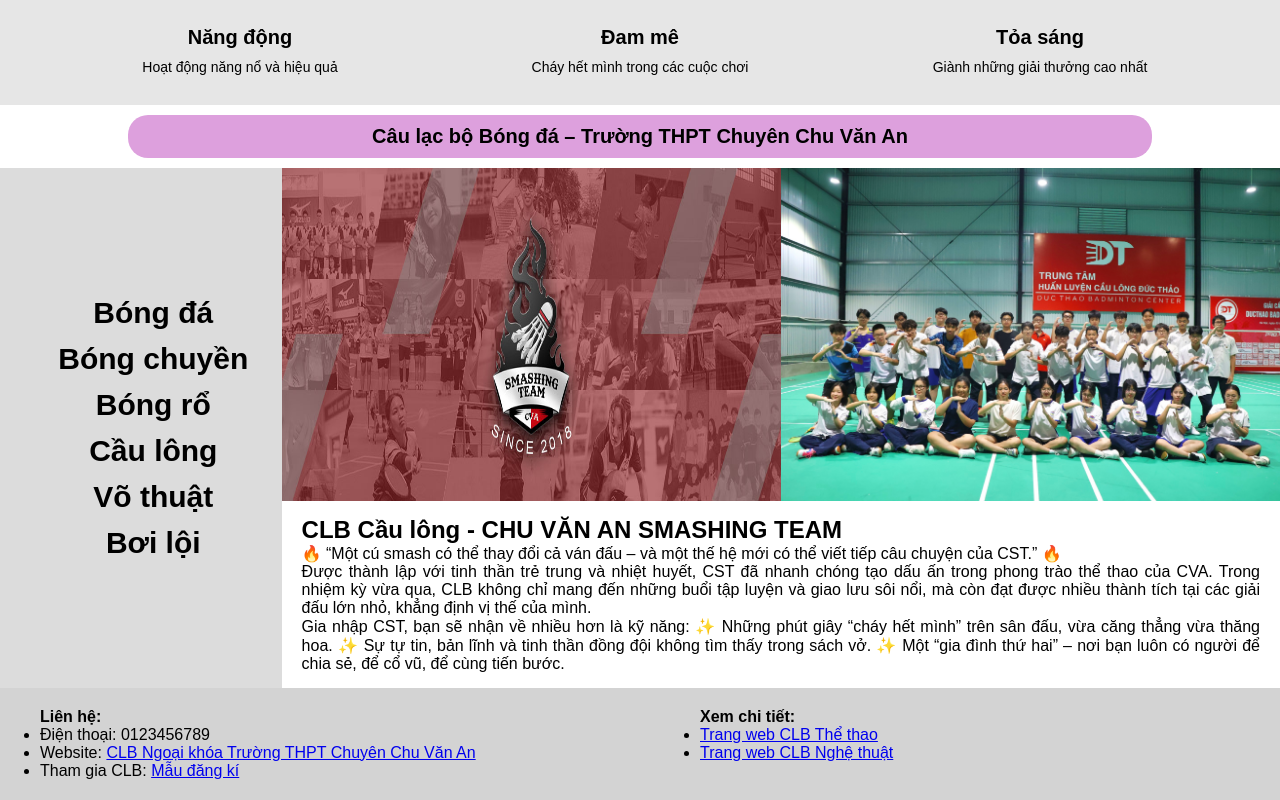
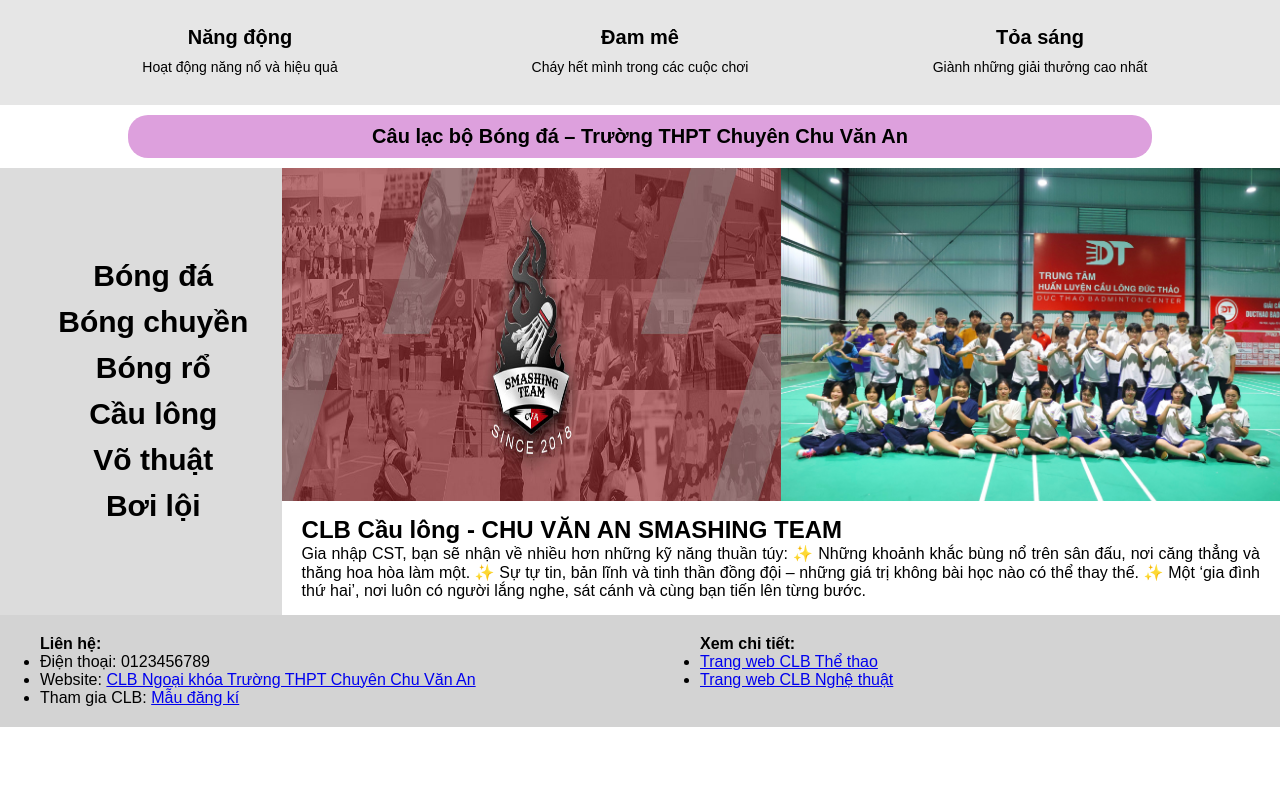
Before and after one commit to baminh231208/baminh231208, a plain HTML site: page caulong.html in a window 1280 px wide. Shown: the part 454-1254 px from the top of the page. After the commit the page ends 1181 px from the top, so only its background shows below. Drawn offline with Linux system fonts and the light colour scheme.

Commit message:
Update caulong.html

```diff
--- a/caulong.html
+++ b/caulong.html
@@ -196,12 +196,11 @@
 
             <div class="content-text">
                 <h2>CLB Cầu lông - CHU VĂN AN SMASHING TEAM</h2>
-                <p>🔥 “Một cú smash có thể thay đổi cả ván đấu – và một thế hệ mới có thể viết tiếp câu chuyện của CST.” 🔥</p>
-                <p>Được thành lập với tinh thần trẻ trung và nhiệt huyết, CST đã nhanh chóng tạo dấu ấn trong phong trào thể thao của CVA. Trong nhiệm kỳ vừa qua, CLB không chỉ mang đến những buổi tập luyện và giao lưu sôi nổi, mà còn đạt được nhiều thành tích tại các giải đấu lớn nhỏ, khẳng định vị thế của mình.</p>
-                <p>Gia nhập CST, bạn sẽ nhận về nhiều hơn là kỹ năng:
-✨ Những phút giây “cháy hết mình” trên sân đấu, vừa căng thẳng vừa thăng hoa.
-✨ Sự tự tin, bản lĩnh và tinh thần đồng đội không tìm thấy trong sách vở.
-✨ Một “gia đình thứ hai” – nơi bạn luôn có người để chia sẻ, để cổ vũ, để cùng tiến bước.</p>
+
+                <p>Gia nhập CST, bạn sẽ nhận về nhiều hơn những kỹ năng thuần túy:
+✨ Những khoảnh khắc bùng nổ trên sân đấu, nơi căng thẳng và thăng hoa hòa làm một.
+✨ Sự tự tin, bản lĩnh và tinh thần đồng đội – những giá trị không bài học nào có thể thay thế.
+✨ Một ‘gia đình thứ hai’, nơi luôn có người lắng nghe, sát cánh và cùng bạn tiến lên từng bước.</p>
             </div>
         </td>
     </tr>
```
